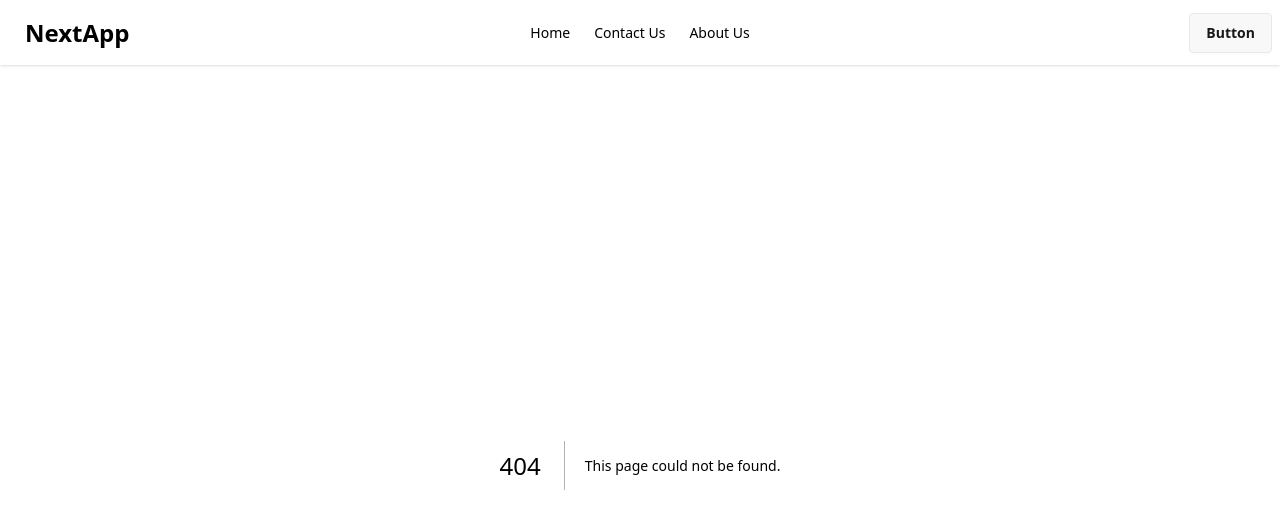
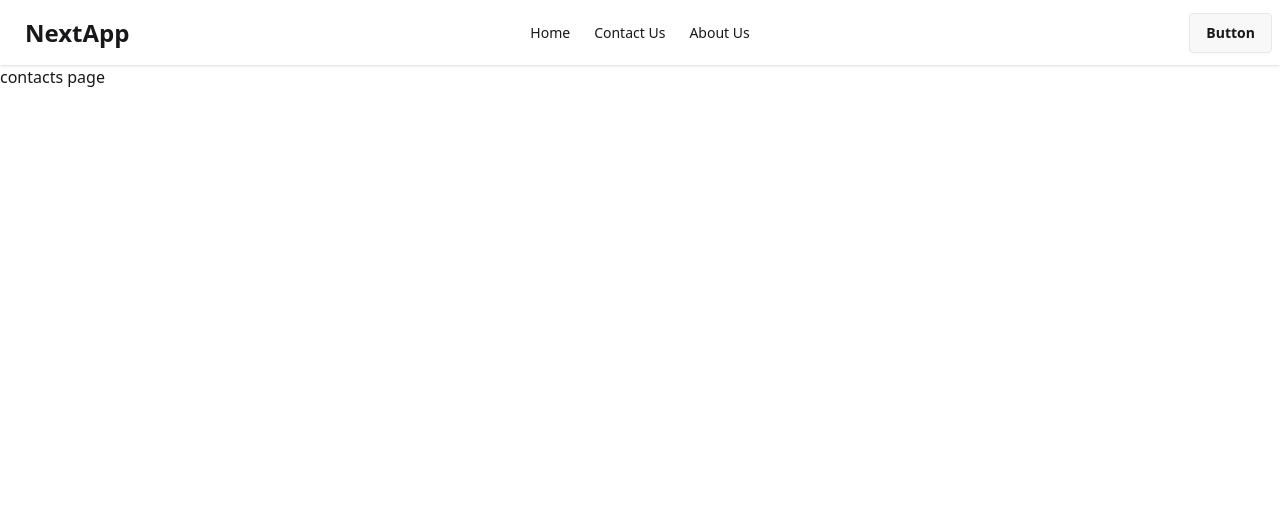
Before and after one commit to md-abu-naim/NextApp, a Next.js app: page /contacts in a window 1280 px wide. Before the commit this address had no page. Shown: the top 528 px of the page. Built offline with nearby package versions, Linux system fonts and the light colour scheme.

Commit message:
create contact page

```diff
--- /dev/null
+++ b/src/app/contacts/page.jsx
@@ -0,0 +1,11 @@
+import React from 'react';
+
+const Contacts = () => {
+    return (
+        <div>
+            contacts page
+        </div>
+    );
+};
+
+export default Contacts;
--- a/src/app/layout.js
+++ b/src/app/layout.js
@@ -1,6 +1,6 @@
 import { Geist, Geist_Mono } from "next/font/google";
 import "./globals.css";
-import Navber from "./Navber/Navber";
+import Navber from "./Components/Navber";
 
 const geistSans = Geist({
   variable: "--font-geist-sans",
```
Also changed, not shown: src/app/Components/Navber.jsx (renamed from src/app/Navber/Navber.jsx).
